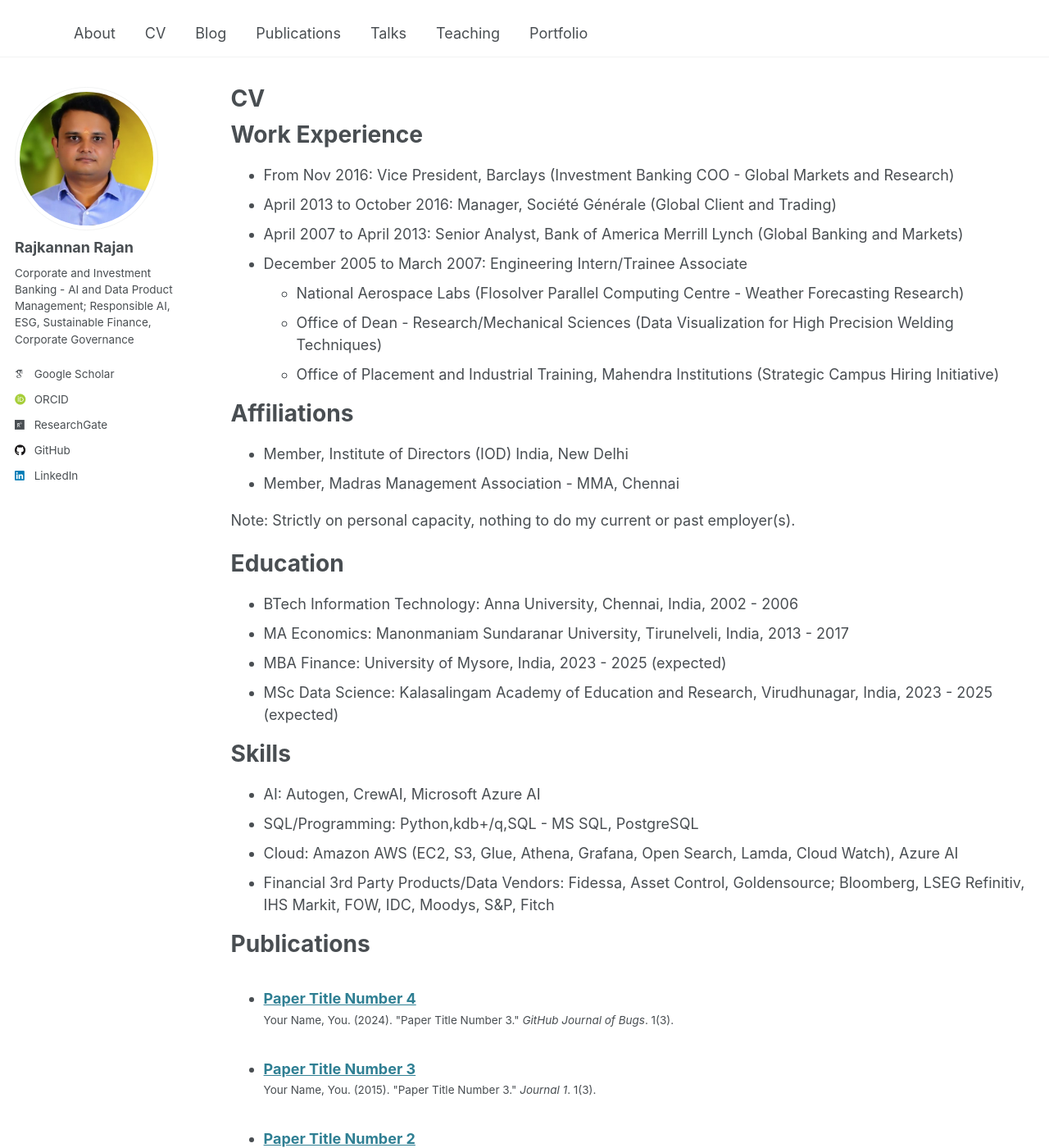
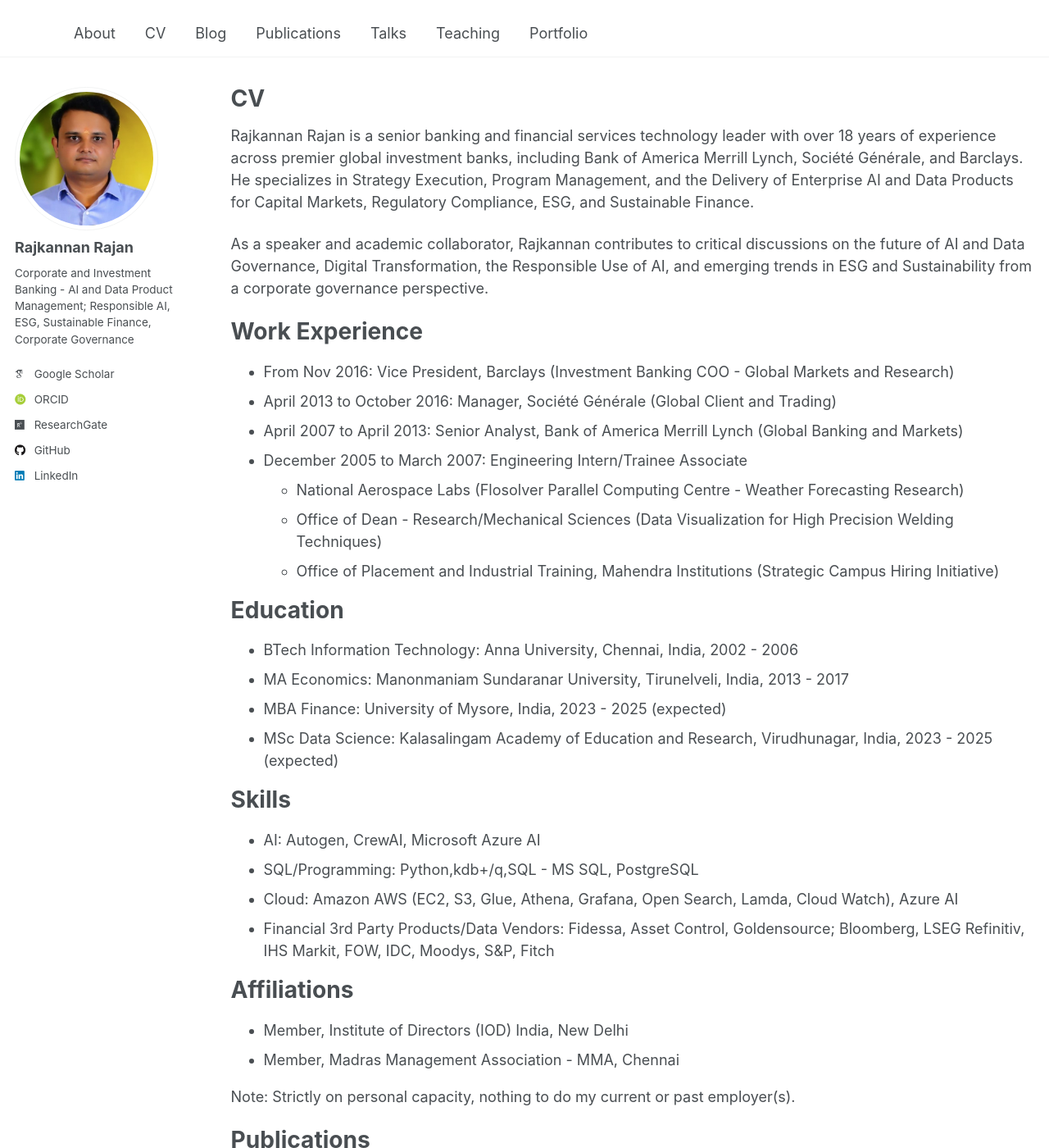
Before and after one commit to rajkannanrajan/rajkannanrajan.github.io, a Jekyll site: the page built from _pages/cv.md, in a window 1280 px wide and 1400 px high. Shown: the whole window at 82% size. Built offline with Jekyll 4.4.1, drawn with Linux system fonts in a browser that asks for light colours; some web fonts are replaced; part of the change alters nothing that is shown; some of the changed text lies outside the part shown.

Commit message:
Update cv.md

```diff
--- a/_pages/cv.md
+++ b/_pages/cv.md
@@ -9,6 +9,10 @@ redirect_from:
 
 {% include base_path %}
 
+Rajkannan Rajan is a senior banking and financial services technology leader with over 18 years of experience across premier global investment banks, including Bank of America Merrill Lynch, Société Générale, and Barclays. He specializes in Strategy Execution, Program Management, and the Delivery of Enterprise AI and Data Products for Capital Markets, Regulatory Compliance, ESG, and Sustainable Finance.
+
+As a speaker and academic collaborator, Rajkannan contributes to critical discussions on the future of AI and Data Governance, Digital Transformation, the Responsible Use of AI, and emerging trends in ESG and Sustainability from a corporate governance perspective.
+
 Work Experience
 ======
 * From Nov 2016: Vice President, Barclays (Investment Banking COO - Global Markets and Research)
@@ -18,13 +22,6 @@ Work Experience
   * National Aerospace Labs (Flosolver Parallel Computing Centre - Weather Forecasting Research)
   * Office of Dean - Research/Mechanical Sciences (Data Visualization for High Precision Welding Techniques)
   * Office of Placement and Industrial Training, Mahendra Institutions (Strategic Campus Hiring Initiative)
-
-Affiliations
-======
-* Member, Institute of Directors (IOD) India, New Delhi
-* Member, Madras Management Association - MMA, Chennai
-
-Note: Strictly on personal capacity, nothing to do my current or past employer(s).
 
 Education
 ======
@@ -39,6 +36,13 @@ Skills
 * SQL/Programming: Python,kdb+/q,SQL - MS SQL, PostgreSQL
 * Cloud: Amazon AWS (EC2, S3, Glue, Athena, Grafana, Open Search, Lamda, Cloud Watch), Azure AI
 * Financial 3rd Party Products/Data Vendors: Fidessa, Asset Control, Goldensource; Bloomberg, LSEG Refinitiv, IHS Markit, FOW, IDC, Moodys, S&P, Fitch
+
+Affiliations
+======
+* Member, Institute of Directors (IOD) India, New Delhi
+* Member, Madras Management Association - MMA, Chennai
+
+Note: Strictly on personal capacity, nothing to do my current or past employer(s).
 
 Publications
 ======
@@ -57,7 +61,3 @@ Teaching
   <ul>{% for post in site.teaching reversed %}
     {% include archive-single-cv.html %}
   {% endfor %}</ul>
-
-Service and leadership
-======
-* Currently signed in to 43 different slack teams
```
